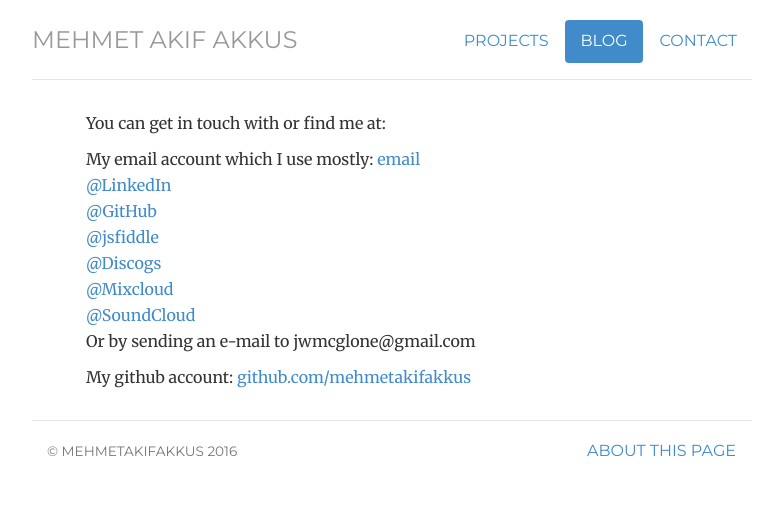
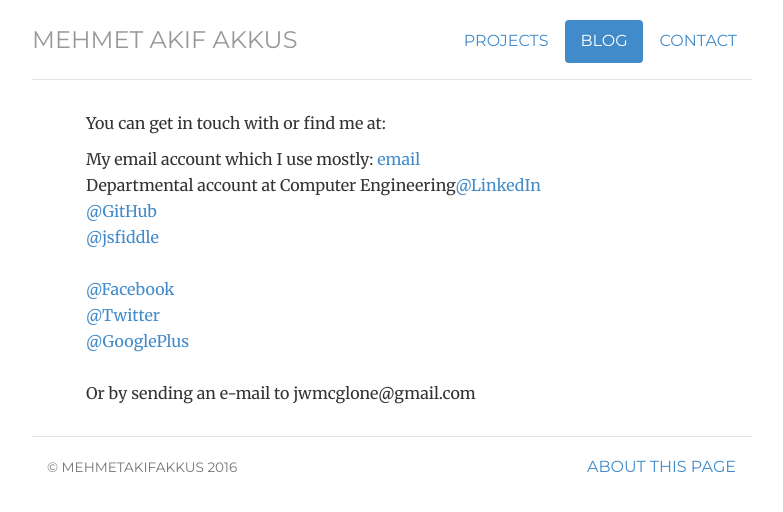
Before and after one commit to mehmetakifakkus/mehmetakifakkus.github.io, a Jekyll site: the page built from contact/index.html, in a window 1280 px wide. Shown: the top 512 px of the page, without its empty margins (248-1031 px from the left). Built offline with Jekyll 4.4.1, drawn with Linux system fonts in a browser that asks for light colours.

Commit message:
Update index.html

```diff
--- a/contact/index.html
+++ b/contact/index.html
@@ -9,17 +9,15 @@ title: Contact
 
 	<ul class="list-unstyled">
 	<li>My email account which I use mostly: <a href="mailto:mehmetakifakkus@gmail.com">email</a></li>
-	<li><a href="http://www.linkedin.com/in/jwmcglone/">@LinkedIn</a></li>
-	<li><a href="http://github.com/jmcglone">@GitHub</a></li>
-	<li><a href="http://jsfiddle.net/user/jmcglone/fiddles/">@jsfiddle</a></li>
-	<li><a href="http://www.discogs.com/user/jwmcglone">@Discogs</a></li>
-	<li><a href="http://www.mixcloud.com/jwmcglone/">@Mixcloud</a></li>
-	<li><a href="http://soundcloud.com/jwmcglone">@SoundCloud</a></li>
+	<li>Departmental account at Computer Engineering<a href="http://www.linkedin.com/in/jwmcglone/">@LinkedIn</a></li>
+	<li><a href="https://github.com/mehmetakifakkus">@GitHub</a></li>
+	<li><a href="https://jsfiddle.net/user/akifakkus/fiddles/">@jsfiddle</a></li>
+	<br>
+	<li><a href="https://www.facebook.com/akif.akkus">@Facebook</a></li>
+	<li><a href="https://twitter.com/MehmedAkif">@Twitter</a></li>
+<li><a href="https://plus.google.com/+MehmetAkifAKKU%C5%9E">@GooglePlus</a></li>
+	<br>
 	<!-- <li><a href="http://dribbble.com/jmcglone">@Dribbble</a></li> -->
 	<li>Or by sending an e-mail to <span class="obfuscate">moc.liamg@enolgcmwj</span></li>
 	</ul>
-
-
-
-			My github account: <a href="https://github.com/mehmetakifakkus">github.com/mehmetakifakkus</a>
 </div>
```
